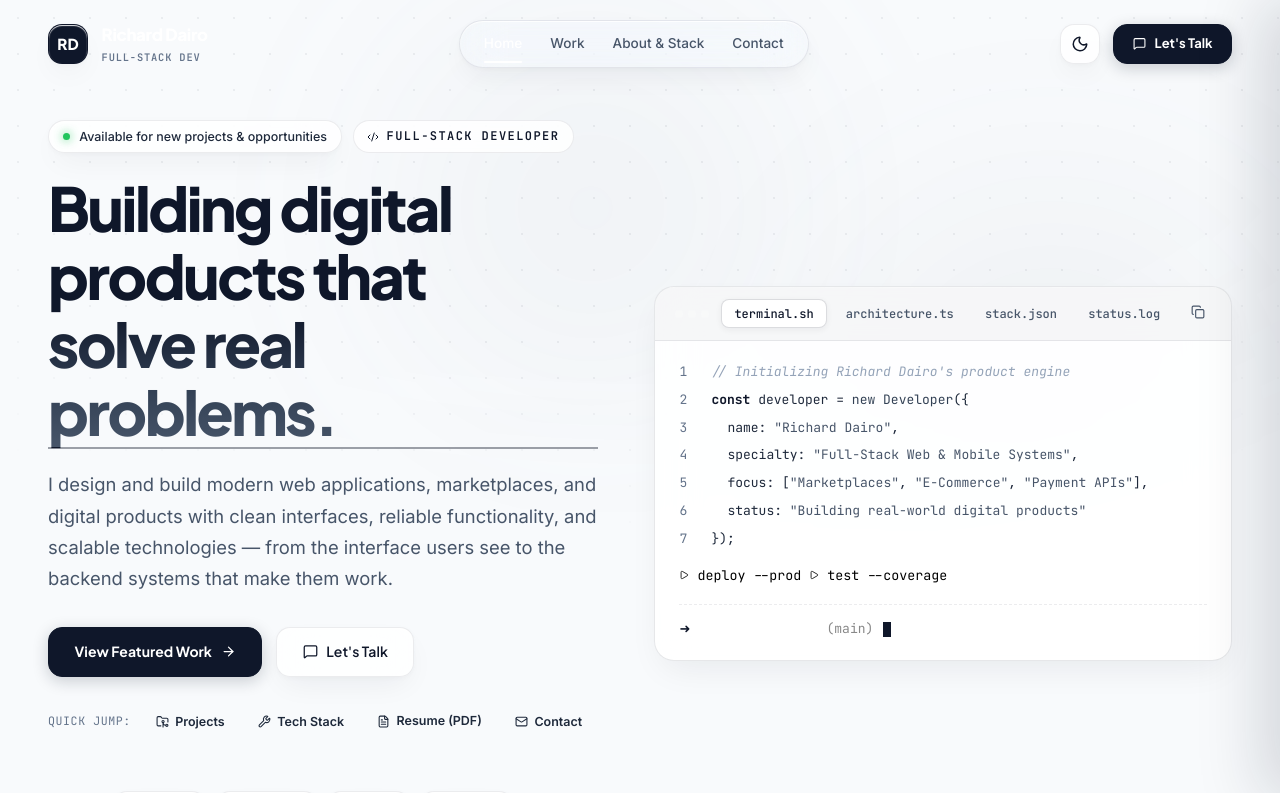
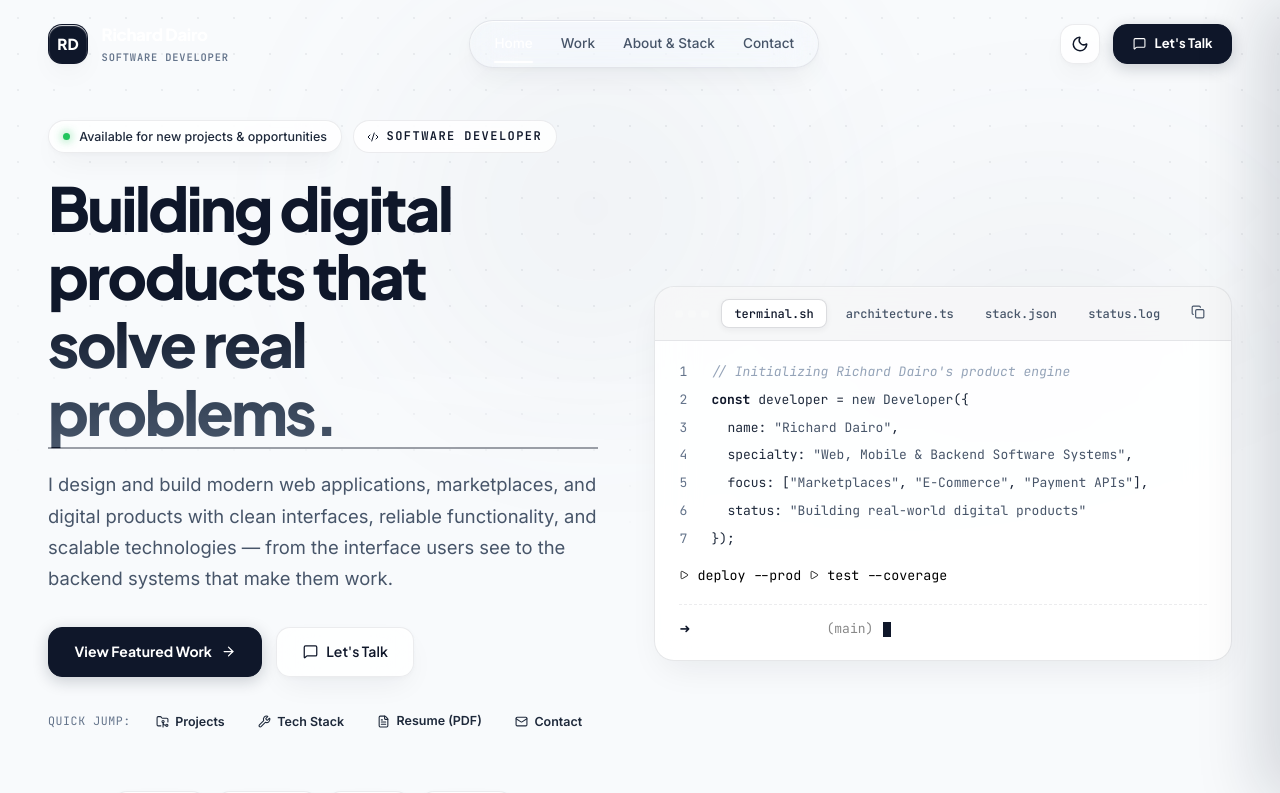
Before and after one commit to omosemola/my_portfolio, a React (Vite) app: page / in a window 1280 px wide. Shown: the top 793 px of the page. Built offline with nearby package versions, Linux system fonts and the light colour scheme.

Commit message:
chore: update title and professional branding from Full-Stack Developer to Software Developer across all components, metadata, and footer

```diff
--- a/index.html
+++ b/index.html
@@ -6,25 +6,25 @@
     <meta name="viewport" content="width=device-width, initial-scale=1.0" />
 
     <!-- Primary Meta Tags -->
-    <title>Richard Dairo — Full-Stack Developer & Digital Product Builder</title>
-    <meta name="title" content="Richard Dairo — Full-Stack Developer & Digital Product Builder" />
-    <meta name="description" content="Portfolio of Richard Dairo, a full-stack developer building modern web applications, marketplaces, e-commerce platforms and digital products." />
-    <meta name="keywords" content="Richard Dairo, Full-Stack Developer, Software Engineer, React, Supabase, Flutter, PostgreSQL, Web Development, Marketplace Development, Payment Integration" />
+    <title>Richard Dairo — Software Developer & Digital Product Builder</title>
+    <meta name="title" content="Richard Dairo — Software Developer & Digital Product Builder" />
+    <meta name="description" content="Portfolio of Richard Dairo, a software developer building modern web applications, marketplaces, e-commerce platforms and digital products." />
+    <meta name="keywords" content="Richard Dairo, Software Developer, Software Engineer, React, Supabase, Flutter, PostgreSQL, Web Development, Marketplace Development, Payment Integration" />
     <meta name="author" content="Richard Dairo" />
     <meta name="theme-color" content="#050505" />
 
     <!-- Open Graph / Facebook -->
     <meta property="og:type" content="website" />
-    <meta property="og:url" content="https://richarddairo.dev/" />
-    <meta property="og:title" content="Richard Dairo — Full-Stack Developer & Digital Product Builder" />
-    <meta property="og:description" content="Building modern web applications, marketplaces, and digital products with clean interfaces, reliable functionality, and scalable technologies." />
-    <meta property="og:image" content="https://richarddairo.dev/og-preview.png" />
+    <meta property="og:url" content="https://my-portfolio-omosemola1.vercel.app/" />
+    <meta property="og:title" content="Richard Dairo — Software Developer & Digital Product Builder" />
+    <meta property="og:description" content="Portfolio of Richard Dairo, a software developer building modern web applications, marketplaces, e-commerce platforms and digital products." />
+    <meta property="og:image" content="/favicon.svg" />
 
     <!-- Twitter -->
     <meta property="twitter:card" content="summary_large_image" />
-    <meta property="twitter:url" content="https://richarddairo.dev/" />
-    <meta property="twitter:title" content="Richard Dairo — Full-Stack Developer & Digital Product Builder" />
-    <meta property="twitter:description" content="Building modern web applications, marketplaces, and digital products with clean interfaces, reliable functionality, and scalable technologies." />
+    <meta property="twitter:url" content="https://my-portfolio-omosemola1.vercel.app/" />
+    <meta property="twitter:title" content="Richard Dairo — Software Developer & Digital Product Builder" />
+    <meta property="twitter:description" content="Portfolio of Richard Dairo, a software developer building modern web applications, marketplaces, e-commerce platforms and digital products." />
     <meta property="twitter:image" content="https://richarddairo.dev/og-preview.png" />
 
     <!-- Google Fonts -->
--- a/src/components/About.tsx
+++ b/src/components/About.tsx
@@ -128,7 +128,7 @@ const TOOLS_DATA: ToolItem[] = [
 
 const WORKFLOW_PIPELINE = [
   { step: '01', title: 'Architecture & Schema', desc: 'Database ERDs, API contract specs, and UI wireframes.' },
-  { step: '02', title: 'Full-Stack Execution', desc: 'Next.js components, typed API endpoints, and Supabase RLS.' },
+  { step: '02', title: 'Software Execution', desc: 'Next.js components, typed API endpoints, and Supabase RLS.' },
   { step: '03', title: 'Fintech & Security', desc: 'Paystack webhook verification and escrow balance safeguards.' },
   { step: '04', title: 'Automated CI/CD', desc: 'GitHub Actions test pipelines and instant edge deployment.' },
 ];
@@ -151,7 +151,7 @@ export const About: React.FC = () => {
           </div>
           <h2 className="section-title">Built for Production, Scaled for Growth</h2>
           <p className="section-desc">
-            Full-stack product developer blending clean frontend interfaces with resilient backend architecture and secure fintech payment pipelines.
+            Software developer blending clean frontend interfaces with resilient backend architecture and secure fintech payment pipelines.
           </p>
         </div>
 
@@ -162,7 +162,7 @@ export const About: React.FC = () => {
             <div className="card-header-badge-row">
               <div className="status-badge" style={{ padding: '0.3rem 0.75rem', fontSize: '0.75rem' }}>
                 <span className="status-dot"></span>
-                <span>Full-Stack Mindset</span>
+                <span>Software Engineering Mindset</span>
               </div>
               <span className="code-pill-tag">Production-Ready</span>
             </div>
@@ -178,7 +178,7 @@ export const About: React.FC = () => {
               <div className="pillar-item">
                 <div className="pillar-icon"><Zap size={16} /></div>
                 <div>
-                  <div className="pillar-title">Full-Stack Execution</div>
+                  <div className="pillar-title">Web & Mobile Engineering</div>
                   <div className="pillar-desc">Next.js 18, React SSR, TypeScript & modular component architecture.</div>
                 </div>
               </div>
--- a/src/components/Contact.tsx
+++ b/src/components/Contact.tsx
@@ -85,7 +85,7 @@ export const Contact: React.FC = () => {
           </div>
           <h2 className="section-title">Start a Project or Hire Me</h2>
           <p className="section-desc">
-            Have a product to build or need a full-stack developer for your team? Send a message or download my resume below.
+            Have a product to build or need a software developer for your team? Send a message or download my resume below.
           </p>
         </div>
 
--- a/src/components/Footer.tsx
+++ b/src/components/Footer.tsx
@@ -34,12 +34,12 @@ export const Footer: React.FC = () => {
               <div className="brand-badge">RD</div>
               <div className="brand-text">
                 <span className="brand-name">{PERSONAL_INFO.name}</span>
-                <span className="brand-role">FULL-STACK DEVELOPER</span>
+                <span className="brand-role">SOFTWARE DEVELOPER</span>
               </div>
             </a>
 
             <p className="footer-brand-bio">
-              Full-Stack Developer & Digital Product Builder. Designing clean interfaces, reliable databases, and scalable payment pipelines for modern web & mobile products.
+              Software Developer & Digital Product Builder. Designing clean interfaces, reliable databases, and scalable payment pipelines for modern web & mobile products.
             </p>
 
             <div className="status-badge" style={{ marginTop: '1.25rem', width: 'fit-content' }}>
--- a/src/components/InteractiveTerminal.tsx
+++ b/src/components/InteractiveTerminal.tsx
@@ -119,7 +119,7 @@ export const InteractiveTerminal: React.FC = () => {
             <div className="code-line">
               <span className="code-num">4</span>
               <span className="code-content" style={{ paddingLeft: '1rem' }}>
-                specialty: <span className="code-str">"Full-Stack Web & Mobile Systems"</span>,
+                specialty: <span className="code-str">"Web, Mobile & Backend Software Systems"</span>,
               </span>
             </div>
             <div className="code-line">
--- a/src/components/Navbar.tsx
+++ b/src/components/Navbar.tsx
@@ -56,7 +56,7 @@ export const Navbar: React.FC<NavbarProps> = ({ activeSection, theme, onToggleTh
             <div className="brand-badge">RD</div>
             <div className="brand-text">
               <span className="brand-name">Richard Dairo</span>
-              <span className="brand-role">FULL-STACK DEV</span>
+              <span className="brand-role">SOFTWARE DEVELOPER</span>
             </div>
           </a>
 
@@ -132,7 +132,7 @@ export const Navbar: React.FC<NavbarProps> = ({ activeSection, theme, onToggleTh
             <div className="brand-badge">RD</div>
             <div className="brand-text">
               <span className="brand-name">Richard Dairo</span>
-              <span className="brand-role">FULL-STACK DEV</span>
+              <span className="brand-role">SOFTWARE DEVELOPER</span>
             </div>
           </div>
 
--- a/src/data/portfolioData.ts
+++ b/src/data/portfolioData.ts
@@ -64,11 +64,11 @@ export interface ExperienceItem {
 
 export const PERSONAL_INFO = {
   name: "Richard Dairo",
-  role: "Full-Stack Developer & Digital Product Builder",
-  eyebrow: "FULL-STACK DEVELOPER",
+  role: "Software Developer & Digital Product Builder",
+  eyebrow: "SOFTWARE DEVELOPER",
   heroHeading: "Building digital products that ",
   heroHighlight: "solve real problems.",
-  heroSubtitle: "Full-Stack Developer & Digital Product Builder",
+  heroSubtitle: "Software Developer & Digital Product Builder",
   heroParagraph: "I design and build modern web applications, marketplaces, and digital products with clean interfaces, reliable functionality, and scalable technologies — from the interface users see to the backend systems that make them work.",
   status: "Available for new projects & opportunities",
   location: "Remote / Global",
@@ -82,7 +82,7 @@ export const PERSONAL_INFO = {
 export const STATS = [
   { value: "3+", label: "Flagship Products Built", desc: "From conceptualization to live architecture" },
   { value: "100%", label: "Type-Safe & Scalable", desc: "TypeScript, Supabase & clean architectures" },
-  { value: "Full-Stack", label: "End-to-End Delivery", desc: "UI, DB, Authentication & Payment Gateways" },
+  { value: "Full Lifecycle", label: "End-to-End Delivery", desc: "UI, DB, Authentication & Payment Gateways" },
   { value: "0ms", label: "Zero Compromise on UX", desc: "Fast, accessible, and responsive across devices" },
 ];
 
```
